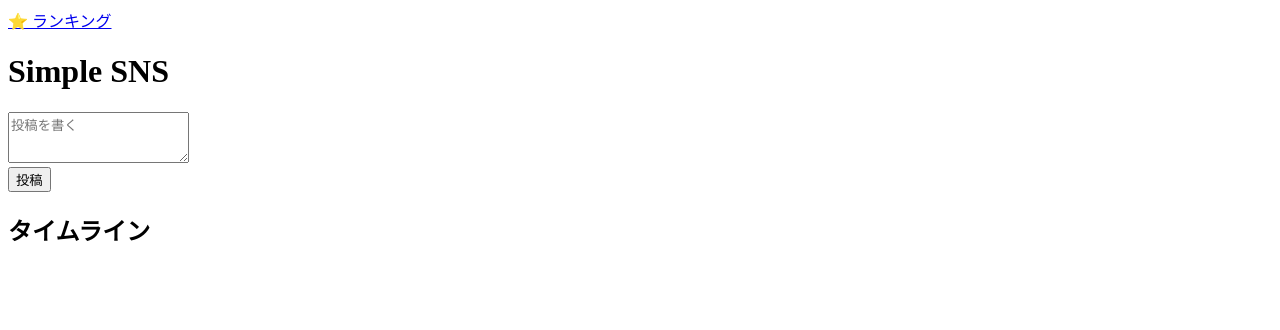
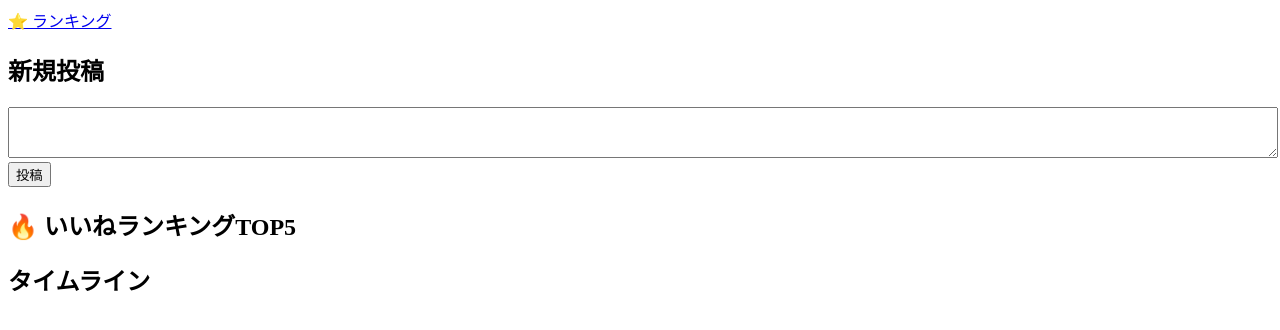
Before and after one commit to to9kuru/simple-sns, a Next.js app: page / in a window 1280 px wide. Shown: the top 330 px of the page. Built offline with nearby package versions, Linux system fonts and the light colour scheme.

Commit message:
Update page.js

```diff
--- a/app/page.js
+++ b/app/page.js
@@ -1,19 +1,26 @@
 "use client";
+import { useState, useEffect } from "react";
 
-import { useState, useEffect } from "react";
 
 export default function Home() {
 const [posts, setPosts] = useState([]);
 const [text, setText] = useState("");
+
 
 useEffect(() => {
 const saved = JSON.parse(localStorage.getItem("posts") || "[]");
 setPosts(saved);
 }, []);
 
+
+const savePosts = (data) => {
+setPosts(data);
+localStorage.setItem("posts", JSON.stringify(data));
+};
+
+
 const addPost = () => {
 if (!text.trim()) return;
-
 const newPost = {
 id: Date.now(),
 text,
@@ -21,55 +28,59 @@ export default function Home() {
 replies: [],
 created: new Date().toISOString(),
 };
-
-    const newPosts = [newPost, ...posts];
-    setPosts(newPosts);
-    localStorage.setItem("posts", JSON.stringify(newPosts));
+savePosts([newPost, ...posts]);
 setText("");
 };
 
-  const like = (id) => {
+
+const likePost = (id) => {
 const newPosts = posts.map((p) =>
 p.id === id ? { ...p, likes: p.likes + 1 } : p
 );
-    setPosts(newPosts);
-    localStorage.setItem("posts", JSON.stringify(newPosts));
+savePosts(newPosts);
 };
+
+
+const top5 = [...posts]
+.sort((a, b) => b.likes - a.likes)
+.slice(0, 5);
+
 
 return (
 <main>
-      <h1>Simple SNS</h1>
-
+<div className="glass">
+<h2>新規投稿</h2>
 <textarea
 value={text}
 onChange={(e) => setText(e.target.value)}
-        placeholder="投稿を書く"
 rows={3}
+style={{ width: "100%" }}
 />
+<button onClick={addPost}>投稿</button>
+</div>
 
-      <br />
-      <button onClick={addPost}>投稿</button>
 
-      <h2>タイムライン</h2>
-
-      {posts.map((p) => (
-        <div
-          key={p.id}
-          style={{
-            background: "#fff",
-            padding: "10px",
-            margin: "10px 0",
-            borderRadius: "6px",
-          }}
-        >
-          <p>{p.text}</p>
-
-          <button onClick={() => like(p.id)}>👍 {p.likes}</button>
-          <a href={`/post/${p.id}`} style={{ marginLeft: "10px" }}>
-            返信を見る
-          </a>
+<div className="glass" style={{ marginTop: 20 }}>
+<h2>🔥 いいねランキングTOP5</h2>
+{top5.map((p) => (
+<div key={p.id} style={{ marginBottom: 10 }}>
+<a href={`/post/${p.id}`}>{p.text}</a>
+<div>👍 {p.likes}</div>
 </div>
 ))}
+</div>
+
+
+<div style={{ marginTop: 20 }}>
+<h2>タイムライン</h2>
+{posts.map((p) => (
+<div className="glass" key={p.id} style={{ marginBottom: 14 }}>
+<p>{p.text}</p>
+<button onClick={() => likePost(p.id)}>👍 {p.likes}</button>
+<a href={`/post/${p.id}`} style={{ marginLeft: 10 }}>返信</a>
+</div>
+))}
+</div>
 </main>
 );
 }
```
Lines whose indentation alone changed are shown as unchanged.
